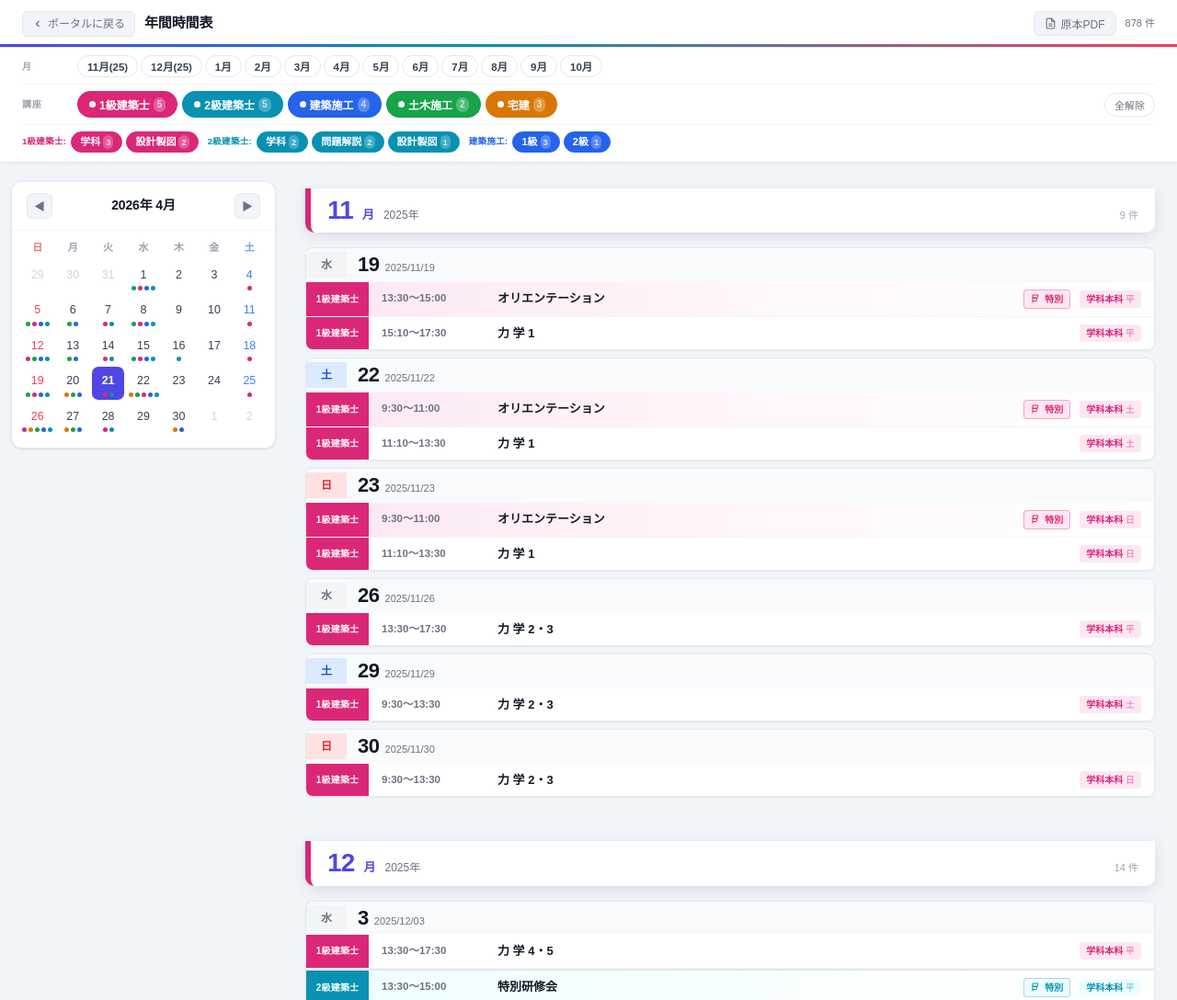
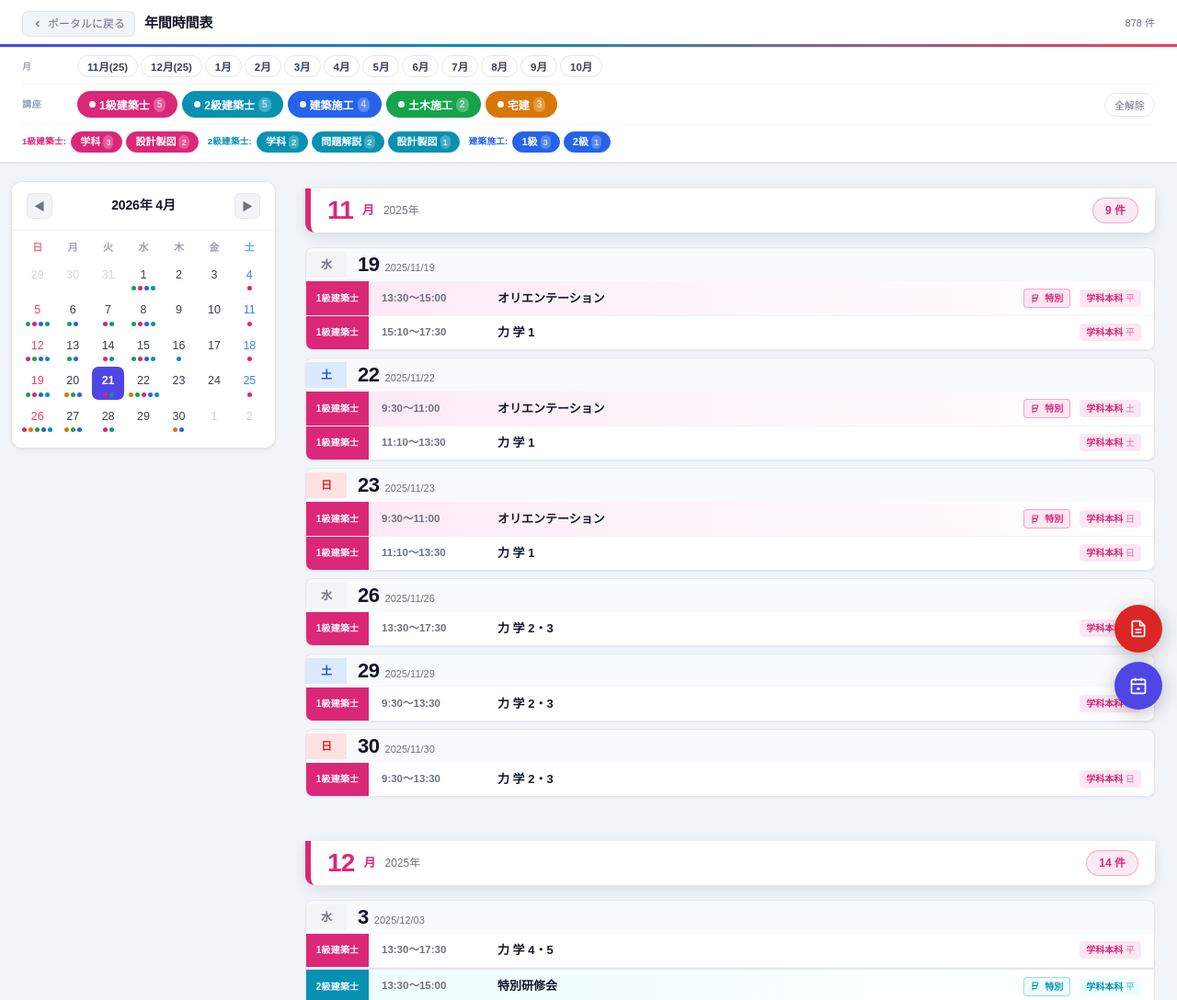
Before and after one commit to utage-jpg/timetable, a plain HTML site: page index.html in a window 1280 px wide. Shown: the top 1088 px of the page at 92% size. Drawn offline with Linux system fonts and the light colour scheme.

Commit message:
FABボタン・月バナー強調・スマホ対応を改善
- 今日の予定・原本PDFをFAB（画面右下固定）に移動
- 月バナーの件数を月カラーに合わせたバッジに変更
- スマホ向けにFABサイズ拡大・コンテンツ下余白確保

Co-Authored-By: Claude Sonnet 4.6 <noreply@anthropic.com>

```diff
--- a/index.html
+++ b/index.html
@@ -151,15 +151,32 @@ body {
 }
 .filter-all-btn:hover { background: var(--bg); color: var(--text); }
 
-/* ── 原本PDFボタン ── */
-.pdf-btn {
-  display: inline-flex; align-items: center; gap: 5px;
-  font-size: 12px; color: var(--muted); text-decoration: none;
-  padding: 4px 11px; border-radius: 6px;
-  border: 1px solid var(--border); background: var(--bg);
-  cursor: pointer; font-family: inherit; transition: all .15s;
+/* ── FABグループ（今日・PDF 固定ボタン） ── */
+.fab-group {
+  position: fixed; bottom: 28px; right: 16px;
+  display: flex; flex-direction: column; gap: 10px;
+  z-index: 300;
 }
-.pdf-btn:hover { color: #dc2626; border-color: #fca5a5; background: #fff5f5; }
+.fab-btn {
+  width: 52px; height: 52px; border-radius: 50%;
+  border: none; cursor: pointer; font-family: inherit;
+  display: flex; align-items: center; justify-content: center;
+  box-shadow: 0 4px 20px rgba(0,0,0,.25);
+  transition: transform .12s, box-shadow .12s; position: relative;
+}
+.fab-btn:hover  { transform: scale(1.07); box-shadow: 0 6px 24px rgba(0,0,0,.3); }
+.fab-btn:active { transform: scale(.93); }
+.fab-today { background: var(--indigo); color: #fff; }
+.fab-pdf   { background: #dc2626; color: #fff; }
+.fab-tip {
+  position: absolute; right: calc(100% + 10px); top: 50%;
+  transform: translateY(-50%);
+  background: #1f2937; color: #fff;
+  font-size: 10px; font-weight: 700; white-space: nowrap;
+  padding: 4px 9px; border-radius: 5px;
+  opacity: 0; pointer-events: none; transition: opacity .15s;
+}
+.fab-btn:hover .fab-tip { opacity: 1; }
 
 /* ── PDFモーダル ── */
 .pdf-modal-overlay {
@@ -349,28 +366,31 @@ body {
 
 /* ── 月バナー (sticky: 月境目が分かるように上に貼り付く) ── */
 .month-banner {
-  display: flex; align-items: baseline; gap: 10px;
+  display: flex; align-items: center; gap: 10px;
   padding: 10px 18px;
   background: var(--surface);
   border-radius: 10px;
   border-left: 6px solid var(--indigo);
   box-shadow: var(--shadow-xs);
   margin-bottom: 16px;
-  /* ② スクロール中も月名を表示 */
   position: sticky;
   top: var(--toolbar-h);
   z-index: 50;
   transition: box-shadow .2s;
 }
-/* スクロール中は影を濃くして「浮いている」感を出す */
 .month-banner.is-stuck {
   box-shadow: var(--shadow-md);
   border-radius: 0 0 10px 10px;
 }
-.month-banner-num  { font-size: 28px; font-weight: 900; color: var(--indigo); line-height: 1; letter-spacing: -.03em; }
-.month-banner-unit { font-size: 13px; font-weight: 700; color: var(--indigo); }
+.month-banner-num  { font-size: 28px; font-weight: 900; line-height: 1; letter-spacing: -.03em; }
+.month-banner-unit { font-size: 13px; font-weight: 700; }
 .month-banner-year { font-size: 12px; color: var(--muted); font-weight: 500; }
-.month-banner-count { font-size: 11px; color: var(--muted-lt); margin-left: auto; }
+.month-banner-count {
+  margin-left: auto; flex-shrink: 0;
+  font-size: 12px; font-weight: 800;
+  padding: 4px 13px; border-radius: 20px;
+  /* color / background をJSで動的設定 */
+}
 
 /* ── 日グループ ── */
 .day-group { margin-bottom: 8px; border-radius: 8px; overflow: hidden; box-shadow: var(--shadow-xs); }
@@ -493,7 +513,11 @@ body {
 
   /* レイアウト */
   .schedule-layout { padding: 0 6px; }
-  .main { padding: 14px 0 60px; }
+  .main { padding: 14px 0 120px; }
+
+  /* FABをスマホで少し大きく */
+  .fab-btn { width: 58px; height: 58px; }
+  .fab-group { bottom: 20px; right: 14px; }
 
   /* ヘッダー */
   .header { padding: 0 14px; }
@@ -580,14 +604,20 @@ body {
     </a>
     <span class="header-title">年間時間表</span>
   </div>
-  <div style="display:flex;align-items:center;gap:10px">
-    <button class="pdf-btn" onclick="openPdfModal()">
-      <svg width="13" height="13" viewBox="0 0 24 24" fill="none" stroke="currentColor" stroke-width="2"><path d="M14 2H6a2 2 0 0 0-2 2v16a2 2 0 0 0 2 2h12a2 2 0 0 0 2-2V8z"/><polyline points="14 2 14 8 20 8"/><line x1="16" y1="13" x2="8" y2="13"/><line x1="16" y1="17" x2="8" y2="17"/></svg>
-      原本PDF
-    </button>
-    <div style="font-size:11px;color:var(--muted)" id="eventCount">— 件</div>
-  </div>
+  <div style="font-size:11px;color:var(--muted)" id="eventCount">— 件</div>
 </header>
+
+<!-- ── FABグループ（固定ボタン群） ── -->
+<div class="fab-group">
+  <button class="fab-btn fab-pdf" onclick="openPdfModal()" aria-label="原本PDF">
+    <span class="fab-tip">原本PDF</span>
+    <svg width="20" height="20" viewBox="0 0 24 24" fill="none" stroke="currentColor" stroke-width="2"><path d="M14 2H6a2 2 0 0 0-2 2v16a2 2 0 0 0 2 2h12a2 2 0 0 0 2-2V8z"/><polyline points="14 2 14 8 20 8"/><line x1="16" y1="13" x2="8" y2="13"/><line x1="16" y1="17" x2="8" y2="17"/></svg>
+  </button>
+  <button class="fab-btn fab-today" onclick="scrollToToday()" aria-label="今日の予定">
+    <span class="fab-tip">今日の予定</span>
+    <svg width="20" height="20" viewBox="0 0 24 24" fill="none" stroke="currentColor" stroke-width="2"><rect x="3" y="4" width="18" height="18" rx="2"/><line x1="16" y1="2" x2="16" y2="6"/><line x1="8" y1="2" x2="8" y2="6"/><line x1="3" y1="10" x2="21" y2="10"/><circle cx="12" cy="16" r="2" fill="currentColor" stroke="none"/></svg>
+  </button>
+</div>
 
 <!-- ── PDFモーダル ── -->
 <div class="pdf-modal-overlay" id="pdfModalOverlay" onclick="closePdfModalOnBg(event)">
@@ -1055,12 +1085,16 @@ function buildContent() {
     // ② 月バナー (sticky)
     const banner = document.createElement('div');
     banner.className = 'month-banner';
-    banner.style.borderLeftColor = bannerColors[m-1] || '#4f46e5';
+    const bc = bannerColors[m-1] || '#4f46e5';
+    banner.style.borderLeftColor = bc;
     banner.innerHTML = `
-      <span class="month-banner-num">${m}</span>
-      <span class="month-banner-unit">月</span>
+      <span class="month-banner-num" style="color:${bc}">${m}</span>
+      <span class="month-banner-unit" style="color:${bc}">月</span>
       <span class="month-banner-year">${y}年</span>
-      <span class="month-banner-count" id="mc-${ym}">${totalEvents} 件</span>
+      <span class="month-banner-count" id="mc-${ym}"
+        style="background:${bc}18;color:${bc};border:1.5px solid ${bc}50">
+        ${totalEvents} 件
+      </span>
     `;
     section.appendChild(banner);
 
```
